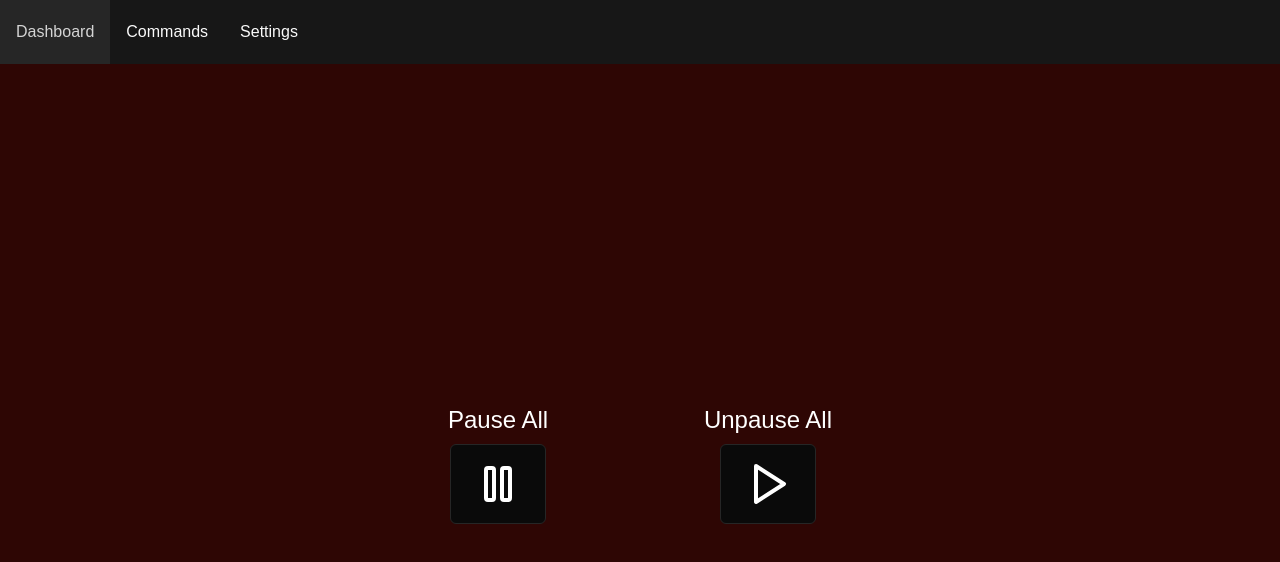
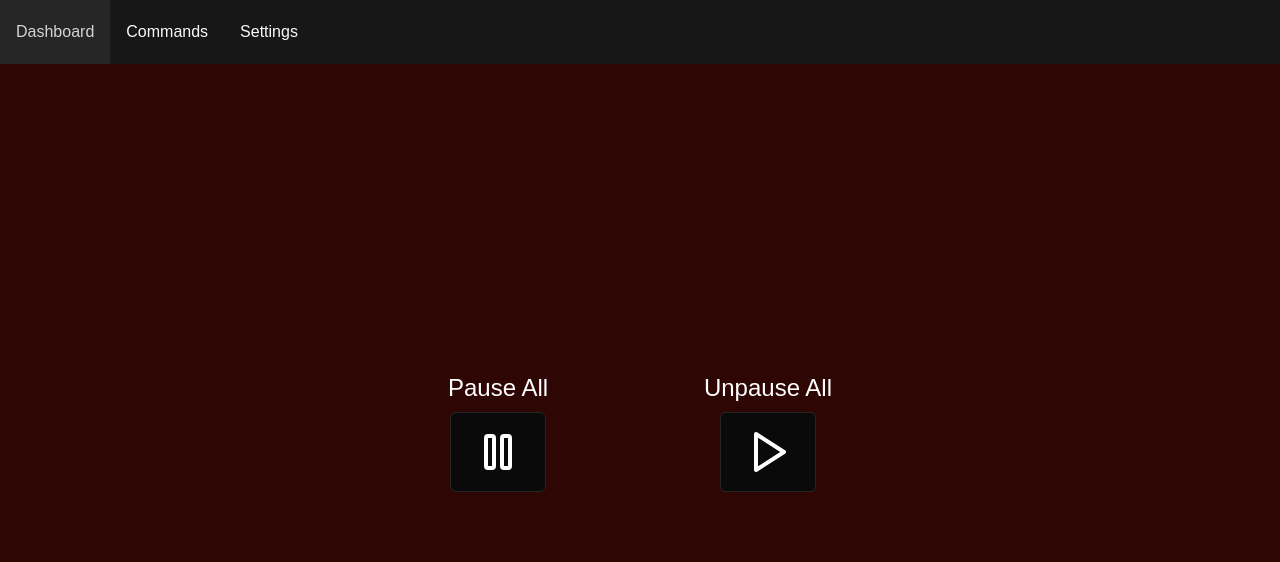
Before and after one commit to briansmiley/thirst-trap, a Next.js app: page /commands in a window 1280 px wide. Shown: the top 562 px of the page. Built offline with nearby package versions, Linux system fonts and the light colour scheme.

Commit message:
fixes subpage sizing

```diff
--- a/src/app/commands/page.tsx
+++ b/src/app/commands/page.tsx
@@ -4,7 +4,7 @@ import { pauseAll, unpauseAll } from "@/app/actions/globalCommands";
 
 export default function Commands() {
   return (
-    <div className="flex flex-col items-center w-full h-full justify-center text-2xl">
+    <div className="flex flex-col items-center w-full grow justify-center text-2xl">
       <div className="flex w-96 flex-row items-center justify-between gap-2">
         <div className="flex flex-col items-center justify-center gap-2">
           <span>Pause All</span>
--- a/src/app/layout.tsx
+++ b/src/app/layout.tsx
@@ -42,7 +42,7 @@ export default function RootLayout({
       suppressHydrationWarning
     >
       <body
-        className={`${geistSans.variable} ${geistMono.variable} antialiased h-[100dvh]`}
+        className={`${geistSans.variable} ${geistMono.variable} antialiased h-[100dvh] flex flex-col`}
       >
         <ThemeProvider attribute="class" defaultTheme="dark">
           <Navbar />
--- a/src/app/settings/edit/page.tsx
+++ b/src/app/settings/edit/page.tsx
@@ -5,7 +5,7 @@ const settings = await settingService.get();
 
 export default function SettingsEdit() {
   return (
-    <div className="flex flex-col items-center justify-center w-[100dvw] h-[100dvh]">
+    <div className="flex flex-col items-center justify-center w-full grow">
       <div className="flex flex-col items-center justify-start bg-slate-950 p-5 rounded gap-4">
         <h1 className="text-2xl font-bold satisfy">Settings</h1>
         <SettingsForm {...settings} />
--- a/src/app/settings/page.tsx
+++ b/src/app/settings/page.tsx
@@ -7,7 +7,7 @@ const settings = await settingService.get();
 
 export default function Settings() {
   return (
-    <div className="flex flex-col items-center justify-center w-[100dvw] h-[100dvh]">
+    <div className="flex flex-col items-center justify-center w-full grow">
       <div className="flex flex-col items-center justify-start bg-slate-950 p-5 rounded gap-4">
         <h1 className="text-2xl font-bold satisfy">Settings</h1>
         <SettingsView {...settings} />
```
